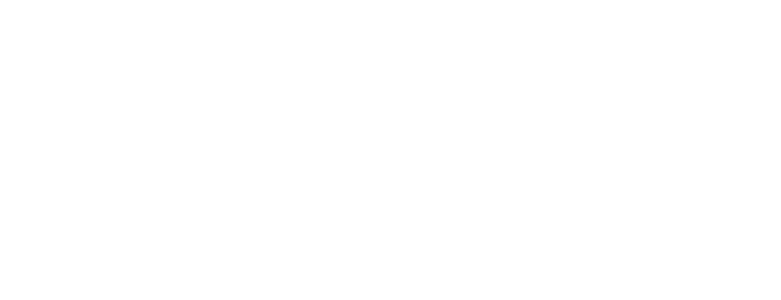
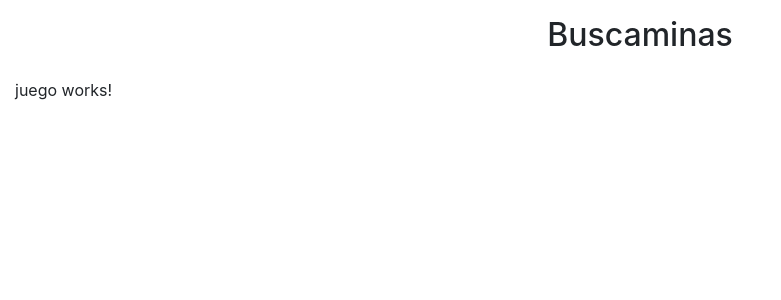
Before and after one commit to LL2262/buscaminas, an Angular app: page / in a window 1280 px wide. Shown: the top 300 px of the page, without its empty margins (0-781 px from the left). Built offline with nearby package versions, Linux system fonts and the light colour scheme.

Commit message:
Agregando rutas y empezando con maquetado front end

```diff
--- a/src/app/app-routing.module.ts
+++ b/src/app/app-routing.module.ts
@@ -1,7 +1,12 @@
 import { NgModule } from '@angular/core';
 import { Routes, RouterModule } from '@angular/router';
+import { JuegoComponent } from './components/juego/juego.component';
 
-const routes: Routes = [];
+const routes: Routes = [
+  {path:'', component: JuegoComponent},
+  {path:'juego', component: JuegoComponent},
+  {path:'**', component: JuegoComponent}
+]
 
 @NgModule({
   imports: [RouterModule.forRoot(routes)],
--- a/src/app/app.component.html
+++ b/src/app/app.component.html
@@ -1 +1,6 @@
+<header class="text-center py-3">
+    <h2>Buscaminas</h2>
+</header>
+<section class="col-md-12">
 <router-outlet></router-outlet>
+</section>
```
